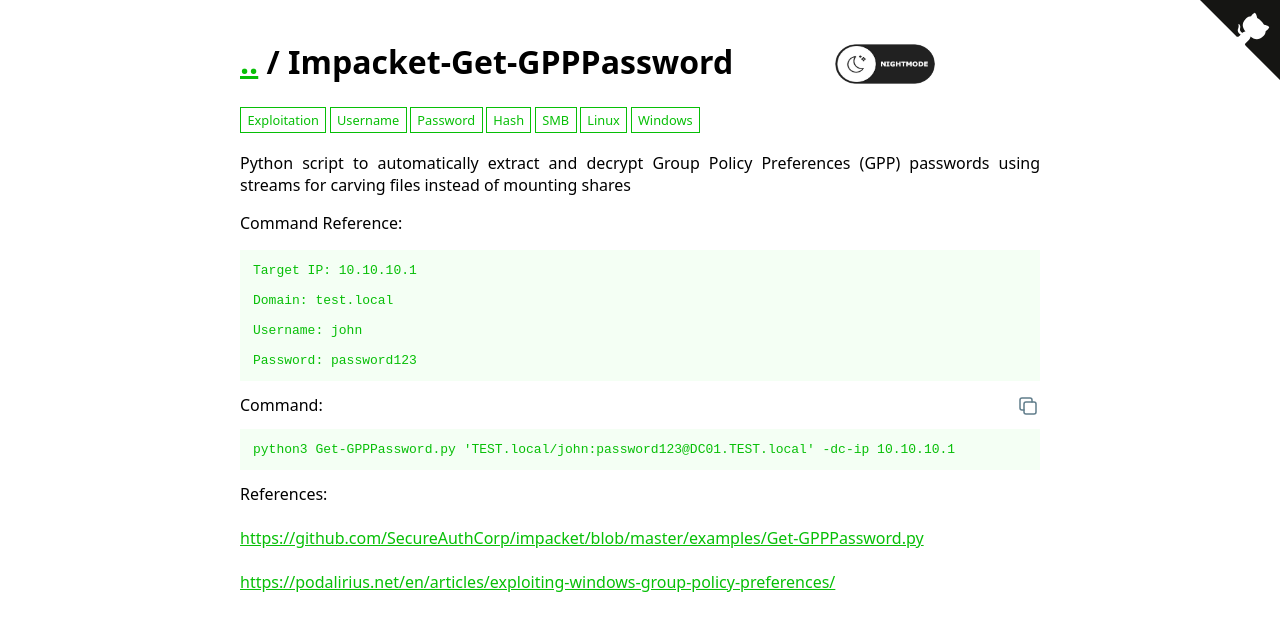
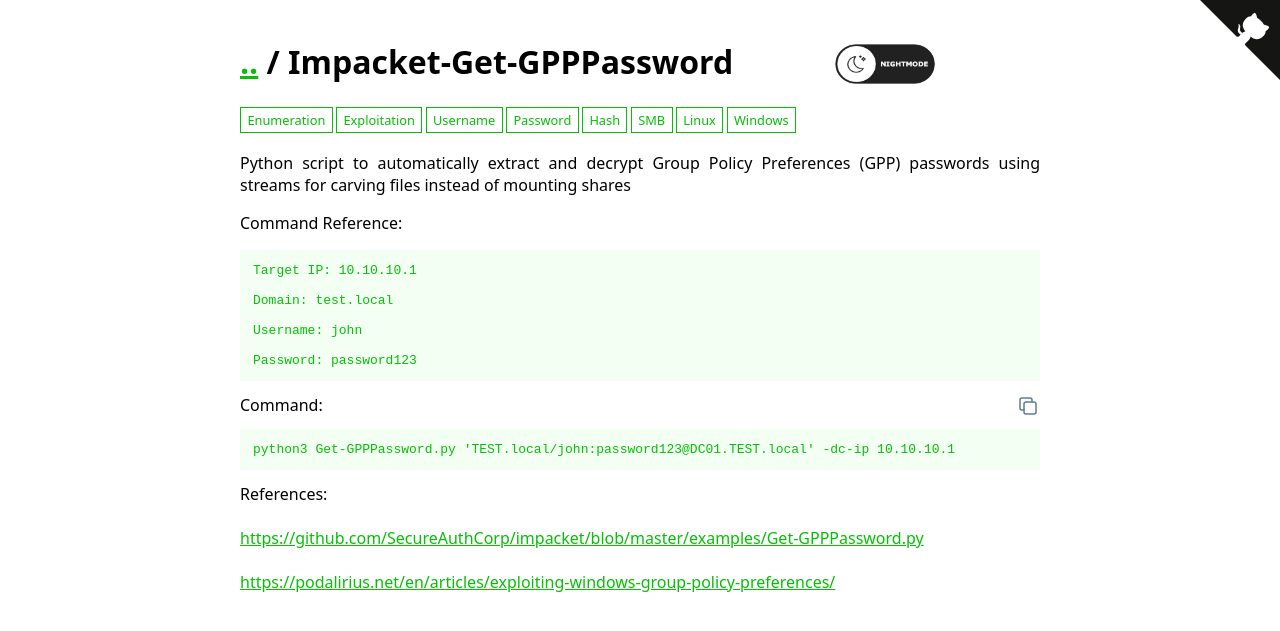
Before and after one commit to WADComs/WADComs.github.io, a Jekyll site: the page built from _wadcoms/Impacket-Get-GPPPassword.md, in a window 1280 px wide. Shown: the top 631 px of the page. Built offline with Jekyll 4.4.1, drawn with Linux system fonts in a browser that asks for light colours.

Commit message:
Added Enumeration to attack_types for Impacket-Get-GPPPassword.md

```diff
--- a/_wadcoms/Impacket-Get-GPPPassword.md
+++ b/_wadcoms/Impacket-Get-GPPPassword.md
@@ -25,6 +25,7 @@ OS:
   - Windows
 attack_types:
   - Exploitation
+  - Enumeration
 references:
   - https://github.com/SecureAuthCorp/impacket/blob/master/examples/Get-GPPPassword.py
   - https://podalirius.net/en/articles/exploiting-windows-group-policy-preferences/
```
